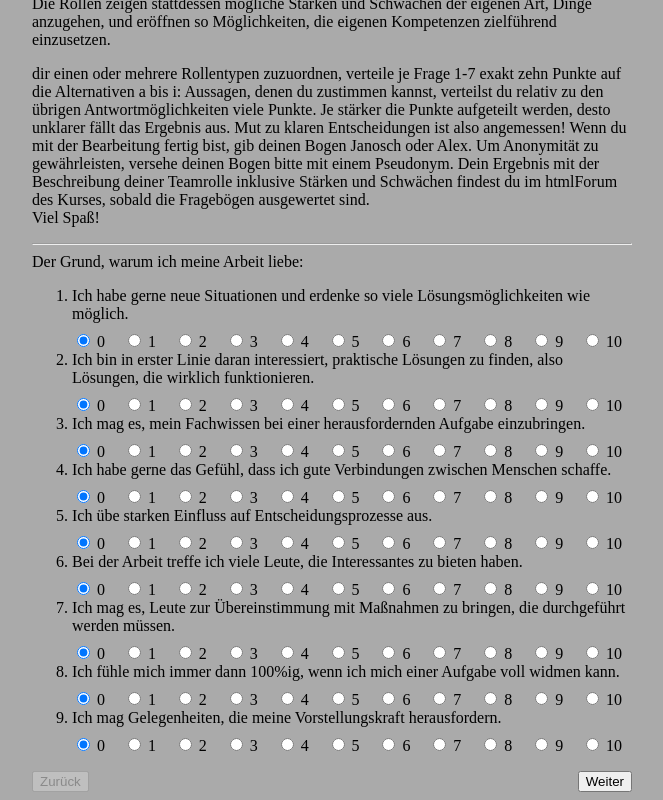
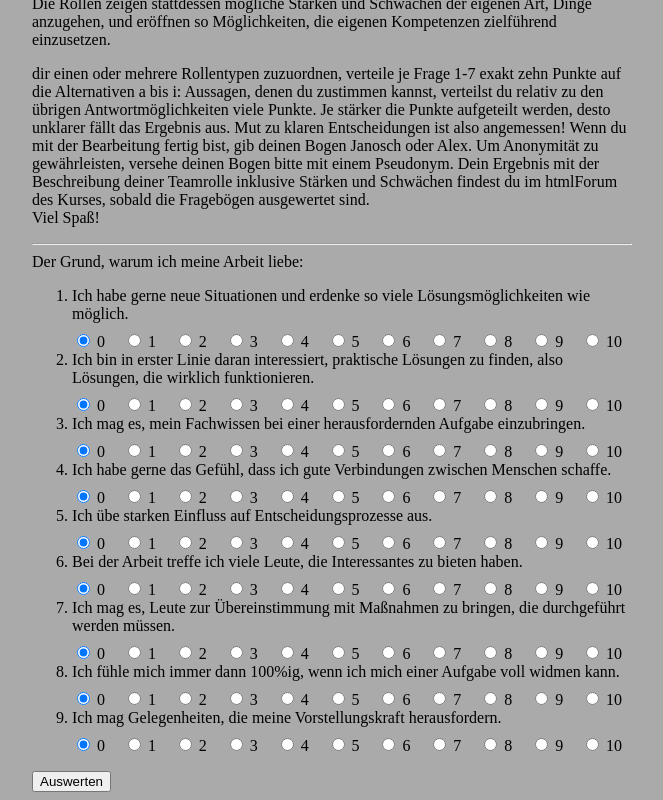
Before and after one commit to JohannesOster/icons-rollentest, a React (Create React App) app: page /#/ in a window 1280 px wide. Shown: the part 170-970 px from the top of the page, without its empty margins (308-971 px from the left). Built offline with nearby package versions, Linux system fonts and the light colour scheme.

Commit message:
Remove multistep

```diff
--- a/package.json
+++ b/package.json
@@ -13,6 +13,7 @@
     "@types/react-dom": "^16.9.8",
     "react": "^17.0.1",
     "react-dom": "^17.0.1",
+    "react-hook-form": "^6.11.0",
     "react-router-dom": "^5.2.0",
     "react-scripts": "4.0.0",
     "typescript": "^4.0.3",
--- a/src/Question.tsx
+++ b/src/Question.tsx
@@ -1,12 +1,14 @@
-import React, { FC } from "react";
+import React, { FC, forwardRef } from "react";
 import { RatingGroup } from "./RatingGroup";
 
 interface Props {
   id: string;
   question: string;
   answers: string[];
+  defaultValue?: string;
 }
-export const Question: FC<Props> = ({ id, question, answers }) => {
+export const Question: FC<Props> = forwardRef(
+  ({ id, question, answers, defaultValue }, ref) => {
     return (
       <div>
         {question}
@@ -15,11 +17,16 @@ export const Question: FC<Props> = ({ id, question, answers }) => {
             <li key={idx}>
               <div style={{ display: "grid", rowGap: "8px" }}>
                 {answer}
-              <RatingGroup name={id + idx} />
+                <RatingGroup
+                  name={id + "." + idx}
+                  defaultValue={(defaultValue || [])[idx] || 0}
+                  ref={ref}
+                />
               </div>
             </li>
           ))}
         </ul>
       </div>
     );
-};
+  }
+);
--- a/src/RatingGroup.tsx
+++ b/src/RatingGroup.tsx
@@ -1,17 +1,14 @@
-import React, { FC } from "react";
+import React, { FC, forwardRef } from "react";
 
 interface Props {
   min?: number;
   max?: number;
   step?: number;
   name: string;
+  defaultValue: string;
 }
-export const RatingGroup: FC<Props> = ({
-  min = 0,
-  max = 10,
-  step = 1,
-  name,
-}) => {
+export const RatingGroup: FC<Props> = forwardRef(
+  ({ min = 0, max = 10, step = 1, name, defaultValue }, ref) => {
     return (
       <div
         style={{
@@ -29,7 +26,10 @@ export const RatingGroup: FC<Props> = ({
                 value={index}
                 name={name}
                 id={name + index}
-              {...(index === 0 ? { defaultChecked: true } : {})}
+                {...(index === 0 || defaultValue === index
+                  ? { defaultChecked: true }
+                  : {})}
+                ref={ref}
               />
               <label htmlFor={name + index} style={{ marginLeft: "4px" }}>
                 {index}
@@ -38,4 +38,5 @@ export const RatingGroup: FC<Props> = ({
           ))}
       </div>
     );
-};
+  }
+);
--- a/src/RoleTest.tsx
+++ b/src/RoleTest.tsx
@@ -1,10 +1,32 @@
-import React, { useState } from "react";
+import React from "react";
 import { Question } from "./Question";
 import * as questions from "./data.json";
+import { useFieldArray, useForm } from "react-hook-form";
+import evaluationMatrix from "./evalutationMatrix";
 
 export const RoleTest = () => {
-  const [step, setStep] = useState<number>(0);
-  console.log(questions.questions.length, step);
+  const onSubmit = (values: any) => {
+    console.log("gets Submitted");
+    console.log(values);
+
+    const result = { pers1: 0, pres2: 0 };
+    /*
+      for each question
+        for each answer
+          result[evaluationMatrix[questionIdx][answerIdx]] += values[questionIdx][answerIdx]
+    */
+    console.log(evaluationMatrix, result);
+  };
+
+  const { register, handleSubmit, control } = useForm({
+    defaultValues: { questions: questions.questions.map(() => 0) },
+  });
+
+  const { fields } = useFieldArray({
+    control,
+    name: "questions",
+  });
+
   return (
     <main>
       <header>
@@ -38,33 +60,23 @@ export const RoleTest = () => {
         </p>
       </header>
       <hr />
-      <Question
-        id={step.toString()}
-        question={questions.questions[step].description}
-        answers={questions.questions[step].answers}
-      />
-      <div style={{ display: "flex", justifyContent: "space-between" }}>
-        <button
-          onClick={() => {
-            setStep((curr) => curr - 1);
-          }}
-          disabled={step === 0}
-        >
-          Zurück
-        </button>
-        {step !== questions.questions.length - 1 ? (
-          <button
-            onClick={() => {
-              setStep((curr) => curr + 1);
-            }}
-            disabled={step >= questions.questions.length - 1}
-          >
-            Weiter
+      <form onSubmit={handleSubmit(onSubmit)}>
+        {fields.map((item, index) => (
+          <Question
+            key={item.id}
+            ref={register()}
+            id={`questions[${index}]`}
+            defaultValue={item}
+            question={questions.questions[index].description}
+            answers={questions.questions[index].answers}
+          />
+        ))}
+        <div style={{ display: "flex", justifyContent: "space-between" }}>
+          <button type="submit" style={{ cursor: "pointer" }}>
+            Auswerten
           </button>
-        ) : (
-          <button>Auswerten</button>
-        )}
-      </div>
+        </div>
+      </form>
     </main>
   );
 };
--- a/src/data.json
+++ b/src/data.json
@@ -13,20 +13,6 @@
         "Ich fühle mich immer dann 100%ig, wenn ich mich einer Aufgabe voll widmen kann.",
         "Ich mag Gelegenheiten, die meine Vorstellungskraft herausfordern."
       ]
-    },
-    {
-      "description": "asdfasdfit liebe:",
-      "answers": [
-        "Ich habe gerne neue Situationen und erdenke so viele Lösungsmöglichkeiten wie möglich.",
-        "Ich bin in erster Linie daran interessiert, praktische Lösungen zu finden, also Lösungen, die wirklich funktionieren.",
-        "Ich mag es, mein Fachwissen bei einer herausfordernden Aufgabe einzubringen.",
-        "Ich habe gerne das Gefühl, dass ich gute Verbindungen zwischen Menschen schaffe.",
-        "Ich übe starken Einfluss auf Entscheidungsprozesse aus.",
-        "Bei der Arbeit treffe ich viele Leute, die Interessantes zu bieten haben.",
-        "Ich mag es, Leute zur Übereinstimmung mit Maßnahmen zu bringen, die durchgeführt werden müssen.",
-        "Ich fühle mich immer dann 100%ig, wenn ich mich einer Aufgabe voll widmen kann.",
-        "Ich mag Gelegenheiten, die meine Vorstellungskraft herausfordern."
-      ]
     }
   ]
 }
--- /dev/null
+++ b/src/evalutationMatrix.ts
@@ -0,0 +1,16 @@
+// evaluationM[0][0] = pers1  = means > question 0 answert 0 points to pers1
+const evaluationMatrix = [
+  [
+    "pers1",
+    "pers1",
+    "pers2",
+    "pers2",
+    "pers2",
+    "pers2",
+    "pers2",
+    "pers2",
+    "pers1",
+  ],
+];
+
+export default evaluationMatrix;
```
Also changed, not shown: 1 other file (tests, documents, lock files or other folders). Lines whose indentation alone changed are shown as unchanged.
